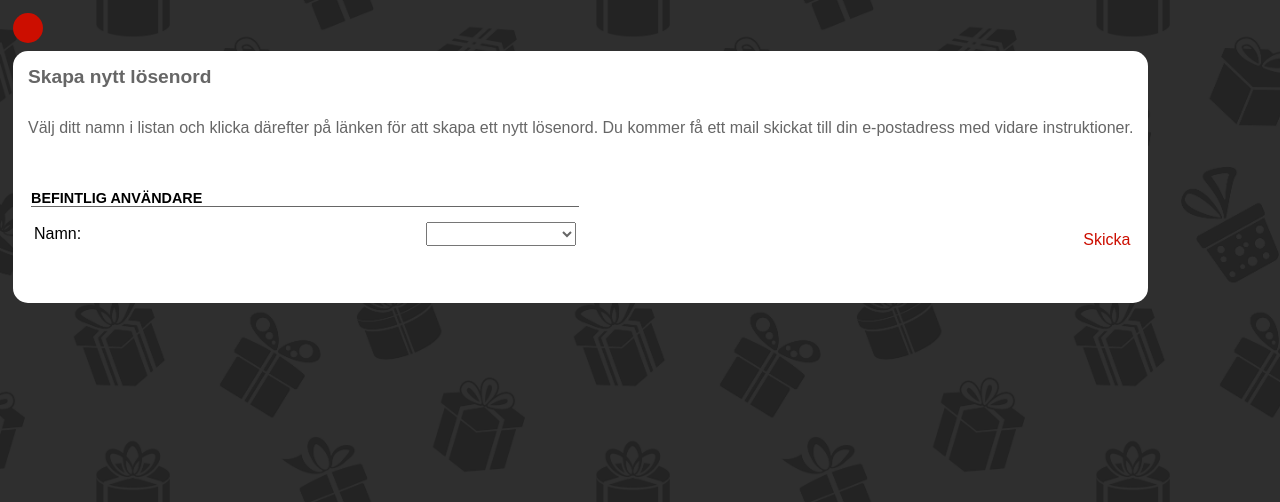
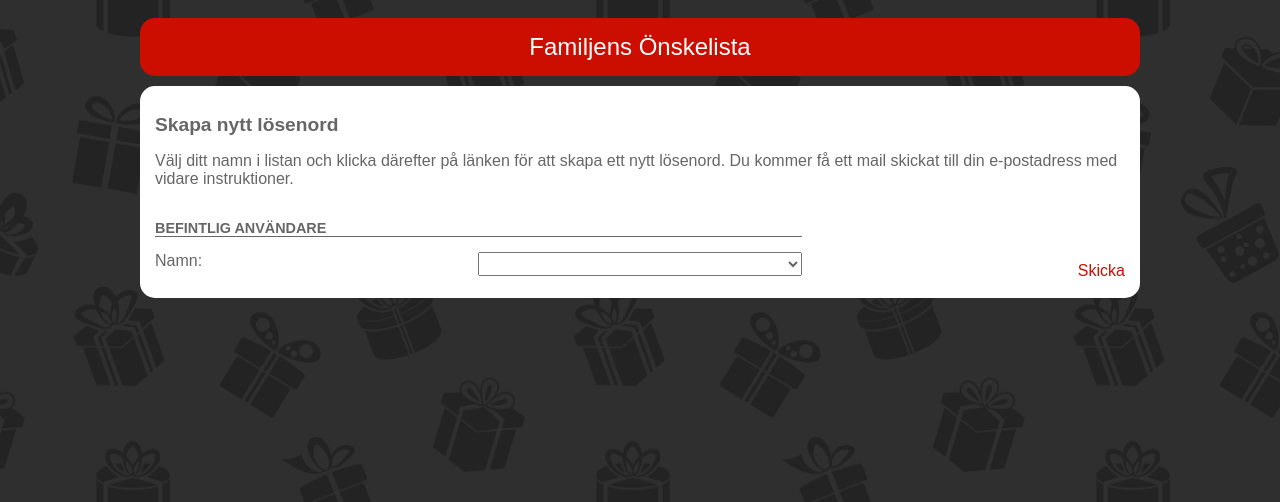
Before and after one commit to m00ndark/wish, a PHP site: page /pwd.php in a window 1280 px wide. Shown: the top 502 px of the page. Run offline with PHP 8.4, Linux system fonts and the light colour scheme; tables that the repository leaves empty or names only in its code hold one stand-in row (values such as "Sample post"); data that the repository does not hold is empty.

Commit message:
Restyled password page

```diff
--- a/pwd.php
+++ b/pwd.php
@@ -1,5 +1,8 @@
 <?php
 header('Content-Type: text/html; charset=utf-8');
+header("Cache-Control: no-store, no-cache, must-revalidate, max-age=0");
+header("Cache-Control: post-check=0, pre-check=0", false);
+header("Pragma: no-cache");
 
 // ini_set('display_errors', '1');
 
@@ -66,7 +69,10 @@ else if (isset($_GET['userid']))
 
 <html>
 	<head>
-		<link rel="stylesheet" type="text/css" href="styles/main.css">
+		<meta name="viewport" content="width=device-width, initial-scale=1.0"/>
+		<meta name="theme-color" content="#2F2F2F"/>
+		<link rel="icon" type="image/png" href="images/favicon.png?timestamp=<?php echo time()?>">
+		<link rel="stylesheet" type="text/css" href="styles/main.css?timestamp=<?php echo time()?>"/>
 		<script language="javascript">
 			function checkEnter(e)
 			{
@@ -112,33 +118,27 @@ else if (isset($_GET['userid']))
 		<title>Familjens Önskelista</title>
 	</head>
 	<body<?php if ($editModeAuthorized) { echo ' onload="document.forms[\'pwd\'].elements[\'password\'].focus();"'; } ?>>
-		<table class="main">
-			<tr>
-				<td class="header_back">
-					<table>
-						<tr>
-							<td class="header"></td>
-						</tr>
-					</table>
-				</td>
-			</tr>
-			<tr>
-				<td class="back">
-					<table>
-						<tr>
-							<td class="content">
+		<form name="pwd" method="post" action="pwd.php">
+			<input name="action" type="hidden" value="<?php echo ($editMode ? 'edit' : 'recover'); ?>">
+
+			<div class="row-header">
+				<div class="col-center header">
+					Familjens Önskelista
+				</div>
+			</div>
+
+			<div class="row">
+				<div class="col-center content">
 					<h1>
 						Skapa nytt lösenord
 					</h1>
-
-								<form name="pwd" method="post" action="pwd.php">
-									<input name="action" type="hidden" value="<?php echo ($editMode ? 'edit' : 'recover'); ?>">
-									<br>
 <?php
 if ($pwdSavedSuccessfully)
 {
 ?>
+					<p>
 						Ditt nya lösenord är nu sparat. Vänligen klicka <a href="/">här</a> för att logga in.
+					</p>
 					<br><br>
 					<br><br>
 					<br><br>
@@ -147,22 +147,24 @@ if ($pwdSavedSuccessfully)
 else if (!$editMode && $userId == '')
 {
 ?>
+					<p>
 						Välj ditt namn i listan och klicka därefter på länken för att skapa ett nytt lösenord.
 						Du kommer få ett mail skickat till din e-postadress med vidare instruktioner.
-									<br><br>
-									<table width="100%">
-										<tr>
-											<td width="50%">
+					</p>
+
+					<div class="row">
+						<div class="col-8">
 							<h2>
 								Befintlig användare
 							</h2>
-												<table width="100%">
-													<tr>
-														<td>
-															Namn:
-														</td>
-														<td align="right">
-															<select name="existing_user" style="width: 150px">
+						</div>
+						<div class="col-4 empty"></div>
+					</div>
+
+					<div class="row">
+						<div class="col-4">Namn:</div>
+						<div class="col-4 right">
+							<select name="existing_user">
 								<option value="-1"></option>
 <?php
 	$connection = dbConnect();
@@ -186,22 +188,21 @@ else if (!$editMode && $userId == '')
 	dbDisconnect($connection);
 ?>
 							</select>
-														</td>
-													</tr>
-												</table>
-											</td>
-											<td rowspan="2" width="50%" valign="bottom" align="right">
+						</div>
+						<div class="col-3 empty"></div>
+						<div class="col-1 right" style="margin-top: 10px;">
 							<a href="javascript:submitForm()">Skicka</a>
-											</td>
-										</tr>
-									</table>
+						</div>
+					</div>
 <?php
 }
 else if (!$editMode)
 {
 ?>
+					<p>
 						Ett mail med vidare instruktioner har skickats till <?php echo $email; ?>.
 						Vänligen kolla din mail.
+					</p>
 					<br><br>
 					<br><br>
 					<br><br>
@@ -210,62 +211,56 @@ else if (!$editMode)
 else if ($editModeAuthorized)
 {
 ?>
+					<p>
 						Kontrollera först att det är ditt namn som står angivet nedan.
 						Ange därefter ett nytt lösenord och klicka på länken för att spara.
-									<br><br>
-									<table width="100%">
-										<tr>
-											<td width="50%">
+					</p>
+
+					<div class="row">
+						<div class="col-8">
 							<h2>
 								Ändra lösenord
 							</h2>
-												<table width="100%">
-													<tr>
-														<td>
-															Namn:
-														</td>
-														<td align="right">
-															<input name="user_name" type="text" style="width: 150px" value="<?php echo $userName; ?>" disabled>
+							</div>
+						<div class="col-4 empty"></div>
+					</div>
+
+					<div class="row">
+						<div class="col-4">Namn:</div>
+						<div class="col-4 right">
+							<input name="user_name" type="text" value="<?php echo $userName; ?>" disabled>
 							<input name="user" type="hidden" value="<?php echo $userId; ?>">
-														</td>
-													</tr>
-													<tr>
-														<td>
-															Nytt&nbsp;lösenord:
-														</td>
-														<td align="right">
-															<input name="password" type="password" style="width: 150px" onKeyPress="return checkEnter(event);">
-														</td>
-													</tr>
-												</table>
-											</td>
-											<td rowspan="2" width="50%" valign="bottom" align="right">
+						</div>
+						<div class="col-4 empty"></div>
+					</div>
+
+					<div class="row">
+						<div class="col-4">Nytt&nbsp;lösenord:</div>
+						<div class="col-4 right">
+							<input name="password" type="password" onKeyPress="return checkEnter(event);">
+						</div>
+						<div class="col-3 empty"></div>
+						<div class="col-1 right" style="margin-top: 10px;">
 							<a href="javascript:submitForm()">Spara</a>
-											</td>
-										</tr>
-									</table>
+						</div>
+					</div>
 <?php
 }
 else
 {
 ?>
+					<p>
 						Länken du klickade på för att komma hit är ogiltig eller för gammal.
 						Vänligen klicka <a href="/">här</a> för att återgå till inloggningssidan.
+					</p>
 					<br><br>
 					<br><br>
 					<br><br>
 <?php
 }
 ?>
+				</div>
+			</div>
 		</form>
-
-								<br>
-								<br>
-							</td>
-						</tr>
-					</table>
-				</td>
-			</tr>
-		</table>
 	</body>
 </html>
```
Lines whose indentation alone changed are shown as unchanged.
